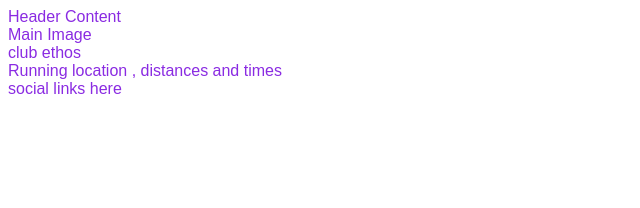
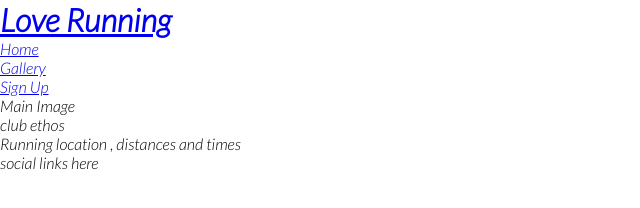
Before and after one commit to Medhmo/love-running, a plain HTML site: page index.html in a window 1280 px wide. Shown: the whole page, without its empty margins (0-640 px from the left). Drawn offline with Linux system fonts and the light colour scheme.

Commit message:
Add goole fonts and default margings, paddings and borders

```diff
--- a/assets/css/style.css
+++ b/assets/css/style.css
@@ -1,4 +1,12 @@
+
+@import url('https://fonts.googleapis.com/css2?family=Lato:ital,wght@1,300&family=Oswald:wght@300&display=swap');
+
+* {
+    margin: 0;
+    padding: 0;
+    border: 0;
+}
 body {
-    font-family: Arial;
-    color: blueviolet;
+    font-family: lato, sans-serif;
+    font-weight: 300;
 }
--- a/index.html
+++ b/index.html
@@ -1,5 +1,6 @@
 <!DOCTYPE html>
 <html lang="en">
+
 <head>
     <meta charset="UTF-8">
     <meta http-equiv="X-UA-Compatible" content="IE=edge">
@@ -10,8 +11,28 @@
     <link rel="stylesheet" href="assets/css/style.css">
     <title>Love Running</title>
 </head>
+
 <body>
-    <header>Header Content</header>
+    <header>
+        <a href="index.html">
+            <h1>Love Running</h1>
+            <nav>
+                <ul>
+                    <li>
+                        <a href="index.html">Home</a>
+                    </li>
+                    <li>
+                        <a href="#">Gallery</a>
+
+                    </li>
+                    <li>
+                        <a href="#">Sign Up</a>
+                    </li>
+
+                </ul>
+            </nav>
+        </a>
+    </header>
     <section>
         Main Image
     </section>
@@ -22,8 +43,9 @@
         Running location , distances and times
     </section>
     <footer>
-     social links here
+        social links here
 
     </footer>
 </body>
+
 </html>
```
